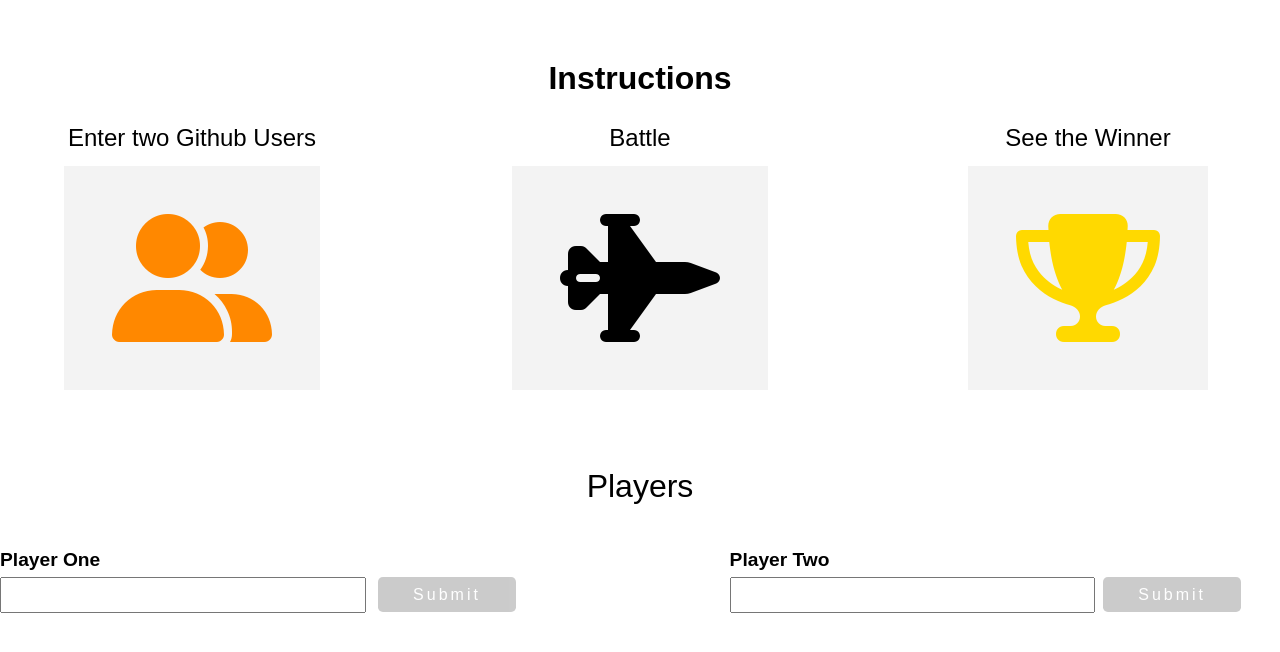
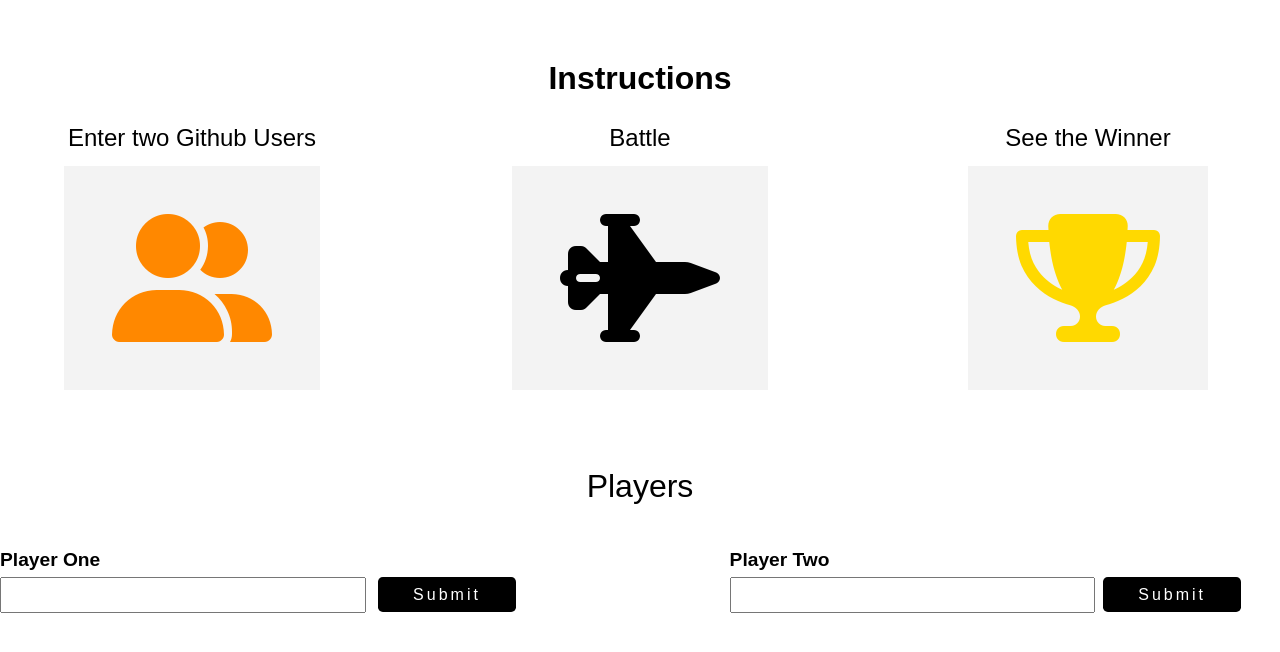
Before and after one commit to Narasimhuluv/GithubBattle-Using-Hooks, a React app in the folder github-battle-hooks/: page /battle in a window 1280 px wide. Shown: the part 82-734 px from the top of the page. Built offline with nearby package versions, Linux system fonts and the light colour scheme; no server answers; a web font is replaced by a local one.

Commit message:
add files of  github-battle-using-hooks

```diff
--- a/github-battle-hooks/public/index.html
+++ b/github-battle-hooks/public/index.html
@@ -33,7 +33,7 @@
     <!-- Fontawsome script -->
     <script src="https://kit.fontawesome.com/17bbe460ec.js" crossorigin="anonymous"></script>
     <!-- Fontawsome script ended -->
-    <title>React App</title>
+    <title>Github Battle</title>
   </head>
   <body>
     <noscript>You need to enable JavaScript to run this app.</noscript>
--- a/github-battle-hooks/src/stylesheets/style.css
+++ b/github-battle-hooks/src/stylesheets/style.css
@@ -233,7 +233,6 @@ label{
 }
 .disabled:disabled{
     cursor: not-allowed;
-    opacity: 20%;
 }
 .player_profile{
     margin-top: 2rem !important;
```
